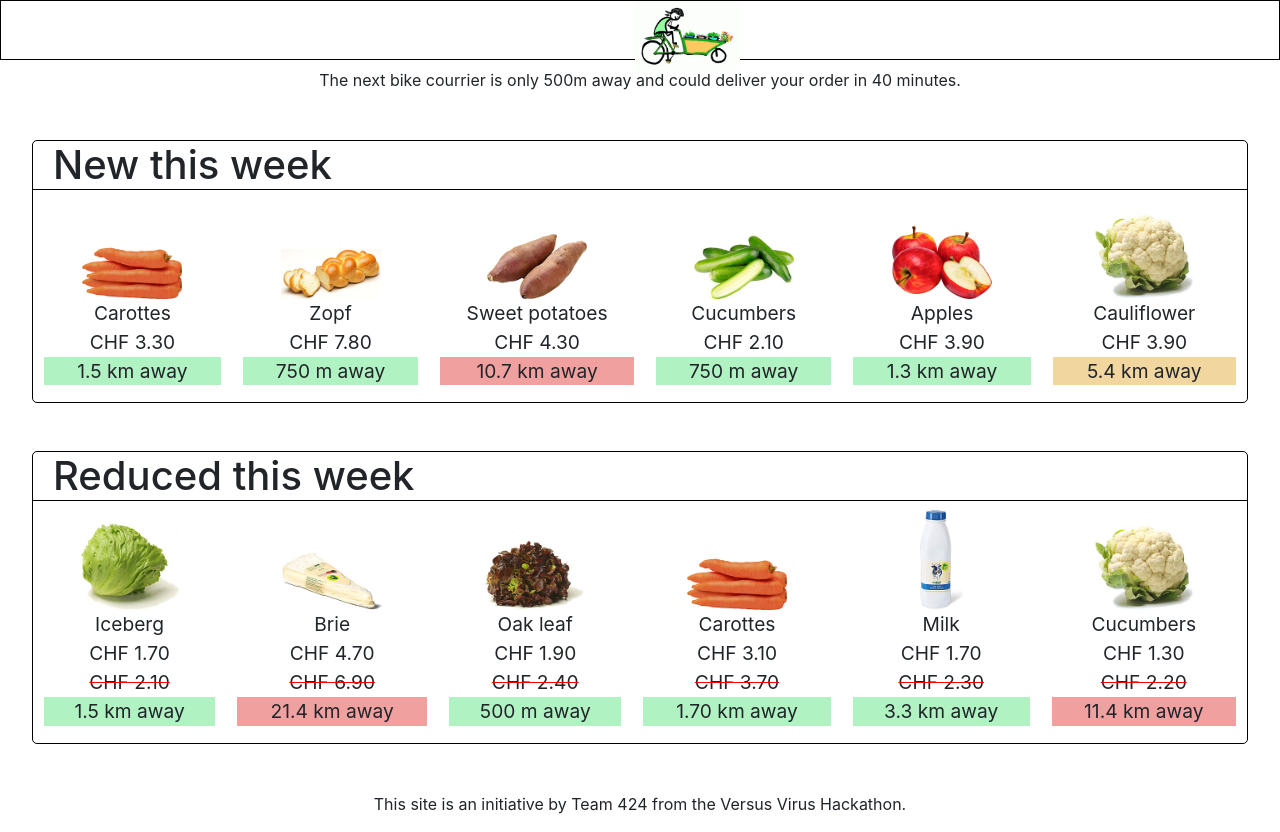
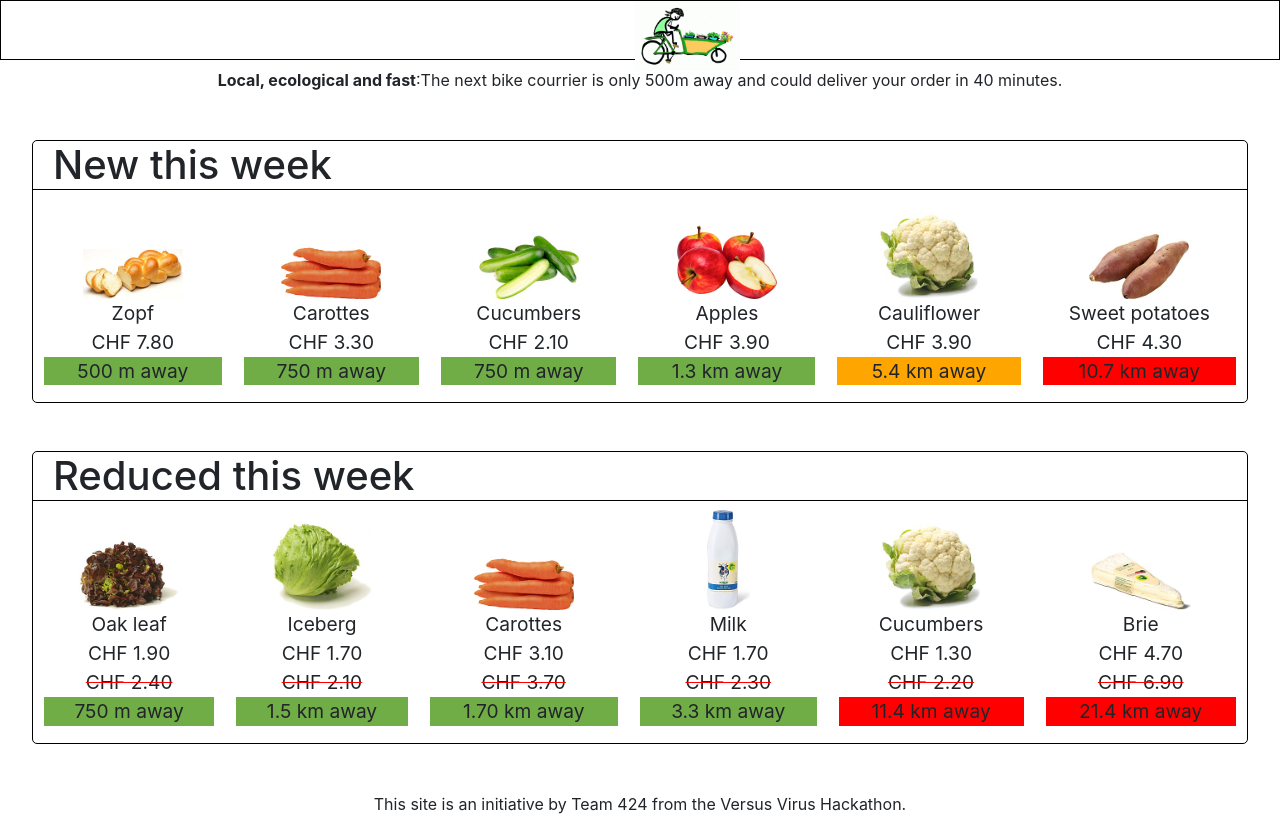
Before and after one commit to ulerch/bringmenow, a Django app: template bringmenow/templates/bringmenow/index.html in a window 1280 px wide. Shown: the part 114-946 px from the top of the page. Run offline with Django 3.2, Linux system fonts and the light colour scheme; the template is opened without the code that fills it, so the values that code supplies are empty; some libraries are stand-ins or nearby versions.

Commit message:
some minor adjustments in styling

```diff
--- a/bringmenow/templates/bringmenow/base.html
+++ b/bringmenow/templates/bringmenow/base.html
@@ -58,7 +58,7 @@
       <div class="courrier">
         <img src="{% static 'img/bikecourrier.gif' %}" height="70px" width="auto" alt="bike courrier">
       </div>
-      <div class="away">The next bike courrier is only 500m away and could deliver your order in 40 minutes.</div>
+      <div class="away"><b>Local, ecological and fast</b>:The next bike courrier is only 500m away and could deliver your order in 40 minutes.</div>
     </div>
 
     {% block content %}
--- a/bringmenow/templates/bringmenow/index.html
+++ b/bringmenow/templates/bringmenow/index.html
@@ -9,22 +9,16 @@
     <table width="100%">
       <tr>
         <td class="product">
+          <img src="{% static 'products/product-98077.jpeg' %}" height="100px" width="auto">
+          <div class="title">Zopf</div>
+          <div class="price">CHF 7.80</div>
+          <div class="distance-near">500 m away</div>
+        </td>
+        <td class="product">
           <img src="{% static 'products/product-73144.jpeg' %}" height="100px" width="auto">
           <div class="title">Carottes</div>
           <div class="price">CHF 3.30</div>
-          <div class="distance-near">1.5 km away</div>
-        </td>
-        <td class="product">
-          <img src="{% static 'products/product-98077.jpeg' %}" height="100px" width="auto">
-          <div class="title">Zopf</div>
-          <div class="price">CHF 7.80</div>
           <div class="distance-near">750 m away</div>
-        </td>
-        <td class="product">
-          <img src="{% static 'products/product-227593.jpeg' %}" height="100px" width="auto">
-          <div class="title">Sweet potatoes</div>
-          <div class="price">CHF 4.30</div>
-          <div class="distance-far">10.7 km away</div>
         </td>
         <td class="product">
           <img src="{% static 'products/product-3624483.jpeg' %}" height="100px" width="auto">
@@ -43,6 +37,12 @@
           <div class="title">Cauliflower</div>
           <div class="price">CHF 3.90</div>
           <div class="distance-acceptable">5.4 km away</div>
+          <td class="product">
+            <img src="{% static 'products/product-227593.jpeg' %}" height="100px" width="auto">
+            <div class="title">Sweet potatoes</div>
+            <div class="price">CHF 4.30</div>
+            <div class="distance-far">10.7 km away</div>
+          </td>
         </td>
       </tr>
     </table>
@@ -55,25 +55,18 @@
     <table width="100%">
       <tr>
         <td class="product">
+          <img src="{% static 'products/product-222969.jpeg' %}" height="100px" width="auto">
+          <div class="title">Oak leaf</div>
+          <div class="price">CHF 1.90</div>
+          <div class="price-original">CHF 2.40</div>
+          <div class="distance-near">750 m away</div>
+        </td>
+        <td class="product">
           <img src="{% static 'products/product-7830.jpeg' %}" height="100px" width="auto">
           <div class="title">Iceberg</div>
           <div class="price">CHF 1.70</div>
           <div class="price-original">CHF 2.10</div>
           <div class="distance-near">1.5 km away</div>
-        </td>
-        <td class="product">
-          <img src="{% static 'products/product-59034.jpeg' %}" height="100px" width="auto">
-          <div class="title">Brie</div>
-          <div class="price">CHF 4.70</div>
-          <div class="price-original">CHF 6.90</div>
-          <div class="distance-far">21.4 km away</div>
-        </td>
-        <td class="product">
-          <img src="{% static 'products/product-222969.jpeg' %}" height="100px" width="auto">
-          <div class="title">Oak leaf</div>
-          <div class="price">CHF 1.90</div>
-          <div class="price-original">CHF 2.40</div>
-          <div class="distance-near">500 m away</div>
         </td>
         <td class="product">
           <img src="{% static 'products/product-73144.jpeg' %}" height="100px" width="auto">
@@ -96,6 +89,13 @@
           <div class="price-original">CHF 2.20</div>
           <div class="distance-far">11.4 km away</div>
         </td>
+        <td class="product">
+          <img src="{% static 'products/product-59034.jpeg' %}" height="100px" width="auto">
+          <div class="title">Brie</div>
+          <div class="price">CHF 4.70</div>
+          <div class="price-original">CHF 6.90</div>
+          <div class="distance-far">21.4 km away</div>
+        </td>
       </tr>
     </table>
   </div>
--- a/static/style.css
+++ b/static/style.css
@@ -78,17 +78,17 @@ h1.tab-header {
 
 .distance-near {
   margin: 0 10px;
-  background-color: rgba(101, 230, 135, 0.5);
+  background-color: rgb(112, 173, 71);
 }
 
 .distance-acceptable {
   margin: 0 10px;
-  background-color: rgba(227, 173, 66, 0.5);
+  background-color: orange;
 }
 
 .distance-far {
   margin: 0 10px;
-  background-color: rgba(227, 66, 66, 0.5);
+  background-color: red;
 }
 
 footer {
```
